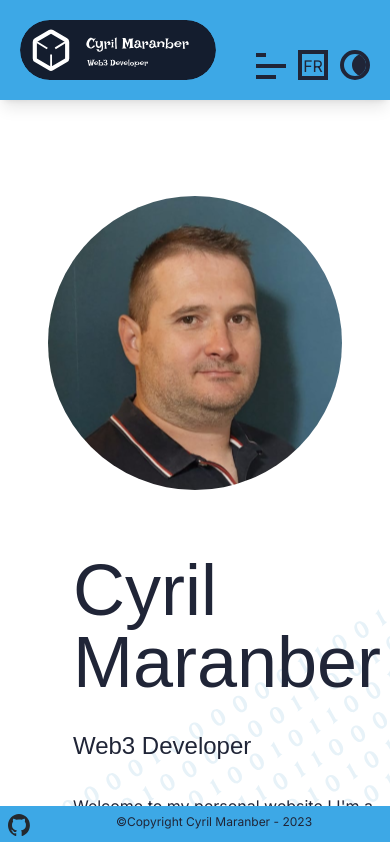
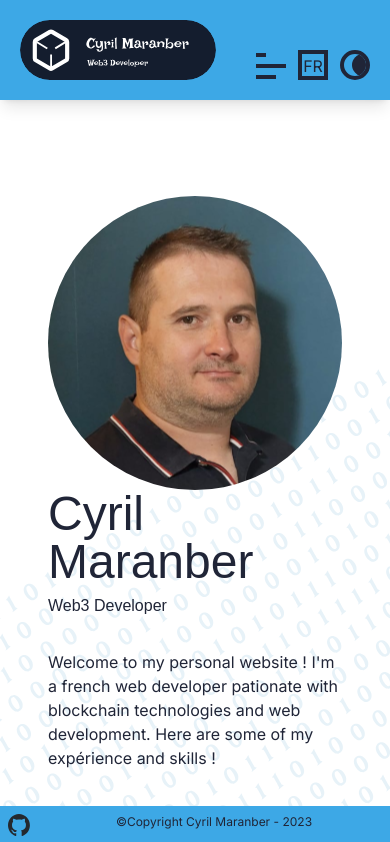
Before and after one commit to AntFrasier/personalWebsite, a Next.js app: page / in a window 390 px wide. Shown: the top 842 px of the page. Built offline with nearby package versions, Linux system fonts and the light colour scheme; a web font is replaced by a local one.

Commit message:
modified responsive

```diff
--- a/app/page.tsx
+++ b/app/page.tsx
@@ -11,26 +11,31 @@ export const metadata: Metadata = {
 
 export default function Home() {
   return (
-    <main className="flex flex-row justify-center flex-wrap lg:p-24 lg:mt-24 p-12 mt-12">
-      <Image
-        className='mb-16'
-        src={"/img/CyrilMaranber.svg"}
-        alt="Cyril Maranber Developer Web"
-        width={500}
-        height={500}
-        />
-      <div className="pl-130px ml-16 flex flex-col">
-      <div className={irish.className}>
-        <h1 className={"xl:text-9xl text-7xl"}><p>Cyril</p><p> Maranber</p></h1>
-        <h2 className={"xl:text-3xl text-2xl mt-8"}>Web3 Developer</h2>
-      </div>
-      <p className={"mt-8 max-w-screen-lg"}>
+    <main className="flex flex-row-reverse justify-end flex-wrap lg:p-24 xl:ml-36 md:ml-24 lg:mt-24 p-12 mt-12">
+
+      <div className="flex flex-col ">
+        <div className='flex flex-row-reverse flex-wrap justify-end'>
+          <Image
+              className='sm:ml-12 xl:max-w-[45%] max-w[55%]'
+              src={"/img/CyrilMaranber.svg"}
+              alt="Cyril Maranber Developer Web"
+              width={400}
+              height={400}
+              />
+          <div className={irish.className + " mt-auto mb-auto"}>
+            <h1 className={"2xl:text-9xl xl:text-7xl md:text-6xl text-5xl"}><p>Cyril</p><p> Maranber</p></h1>
+            <h2 className={"2xl:text-3xl xl:text-2xl md:mt-5 mt-2"}>Web3 Developer</h2>
+          </div>
+
+        </div>
+      <p className={"mt-8 xl:max-w-screen-lg max-w-screen-md"}>
         Welcome to my personal website ! I&#39;m a french web developer pationate with blockchain technologies and web development. Here are some of my expérience and skills !
       </p>
       <Link href={"/contacts"} className='m-auto'>
-        <button type="button" className="btn-secondary hover-underline mt-36 ">Contact</button>
+        <button type="button" className="btn-secondary hover-underline xl:mt-36 mt-12">Contact</button>
       </Link>
       </div>
+
     </main>
   )
 }
```
